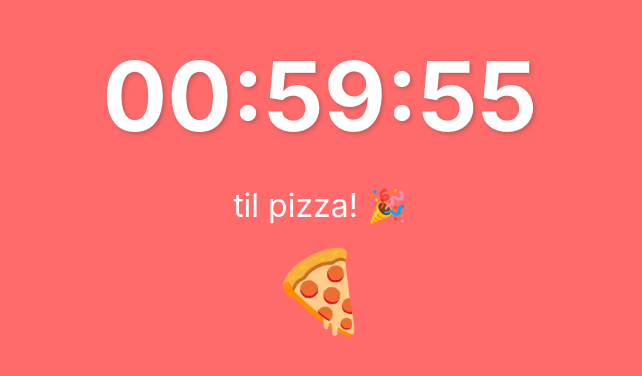
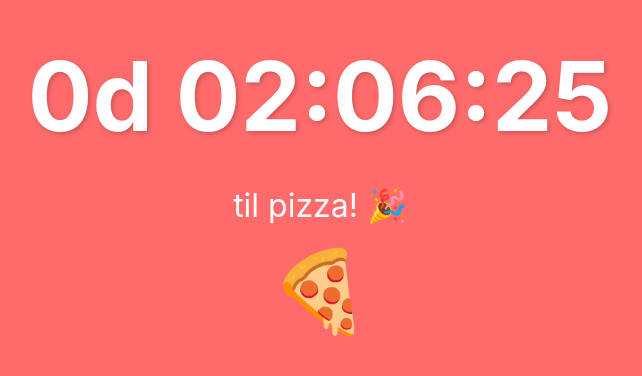
Before and after one commit to LasSchi/pizza, a plain HTML site: page index.html in a window 1280 px wide. Shown: the part 212-588 px from the top of the page, without its empty margins (320-962 px from the left). Drawn offline with Linux system fonts and the light colour scheme.

Commit message:
Update index.html

```diff
--- a/index.html
+++ b/index.html
@@ -43,20 +43,20 @@
     <div class="pizza">🍕</div>
 
     <script>
-        // Sett sluttid (endre denne til ønsket tidspunkt)
-        const endTime = new Date();
-        endTime.setHours(endTime.getHours() + 1); // Teller ned 1 time fra nå
+        // Sett spesifikt tidspunkt: 12. november 2024 kl 11:00
+        const endTime = new Date('2024-11-12T11:00:00');
 
         function updateCountdown() {
             const now = new Date().getTime();
             const distance = endTime - now;
 
+            const days = Math.floor(distance / (1000 * 60 * 60 * 24));
             const hours = Math.floor((distance % (1000 * 60 * 60 * 24)) / (1000 * 60 * 60));
             const minutes = Math.floor((distance % (1000 * 60 * 60)) / (1000 * 60));
             const seconds = Math.floor((distance % (1000 * 60)) / 1000);
 
             document.getElementById("countdown").innerHTML =
-                `${hours.toString().padStart(2, '0')}:${minutes.toString().padStart(2, '0')}:${seconds.toString().padStart(2, '0')}`;
+                `${days}d ${hours.toString().padStart(2, '0')}:${minutes.toString().padStart(2, '0')}:${seconds.toString().padStart(2, '0')}`;
 
             if (distance < 0) {
                 document.getElementById("countdown").innerHTML = "PIZZA TIME!";
```
